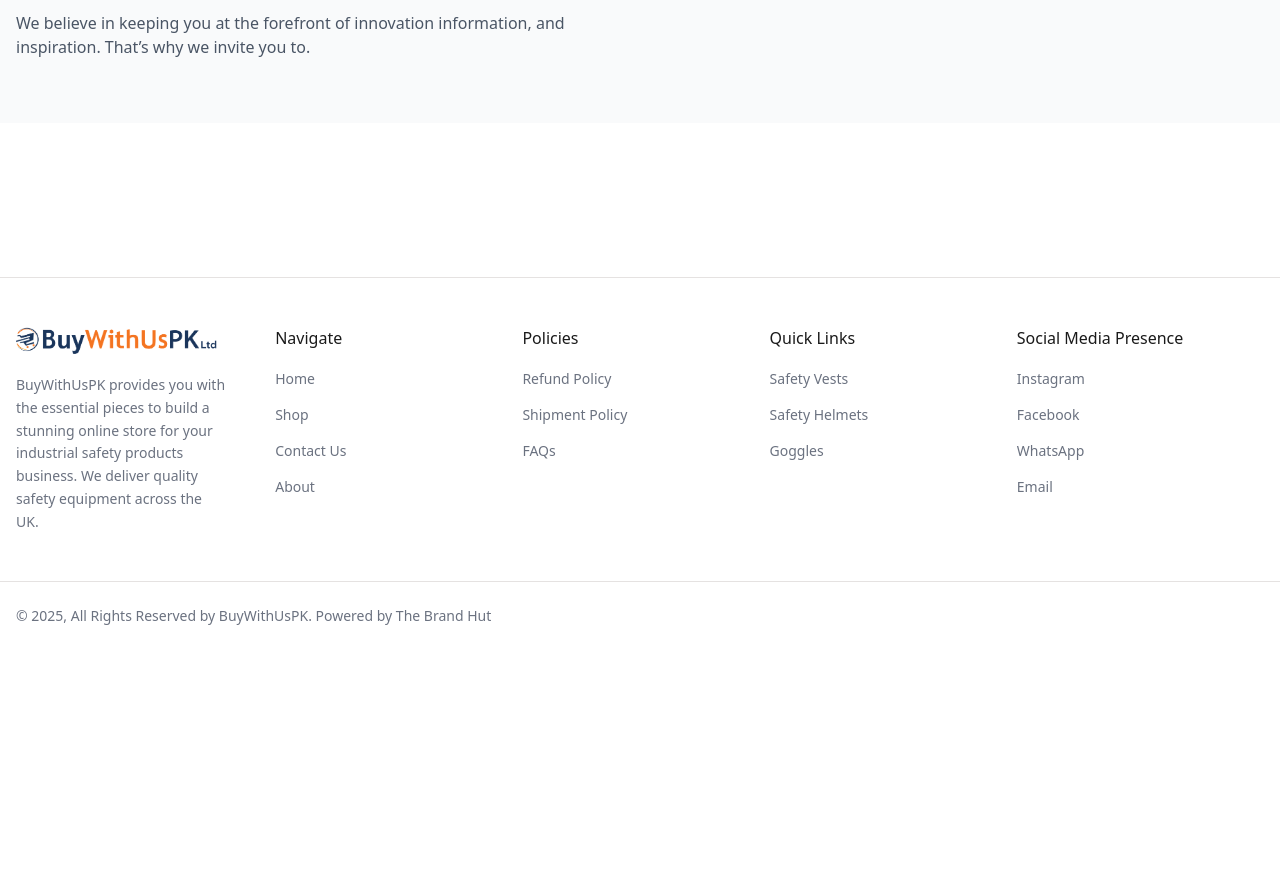
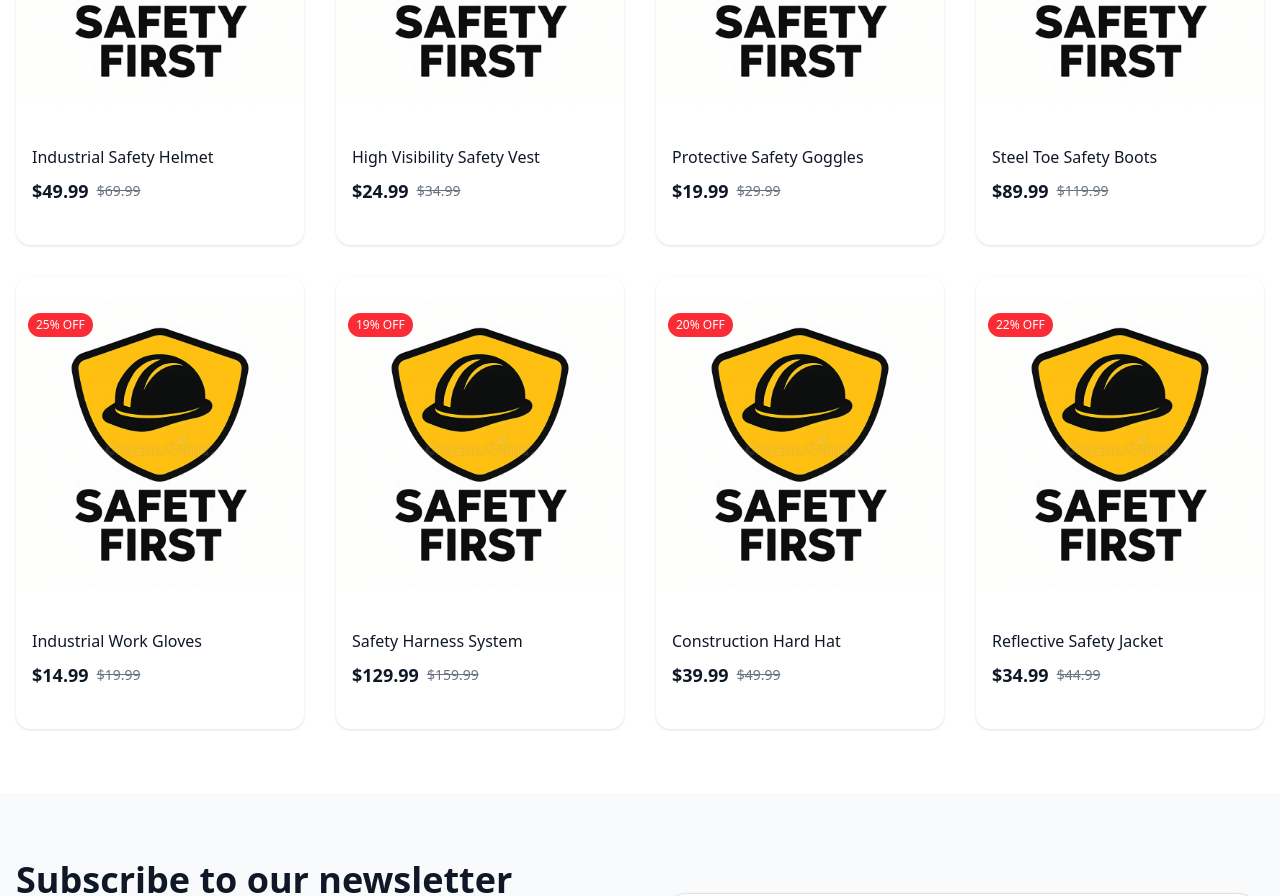
Before and after one commit to CodeBySheikhYahya/E-commerce, a Next.js app: page /products in a window 1280 px wide. Shown: the part 523-1419 px from the top of the page. Before the commit the page ends 1173 px from the top, so only its background shows below. Built offline with nearby package versions, Linux system fonts and the light colour scheme; a web font is replaced by a local one.

Commit message:
Add demo product data and display grid on products page
Introduces a DemoData.tsx file containing sample product data and updates the products page to render a grid of ProductCard components using this demo data. This enables visual testing and layout development for the shop section.

```diff
--- a/app/products/page.tsx
+++ b/app/products/page.tsx
@@ -1,6 +1,8 @@
 import Header from "../../components/Header";
 import Footer from "../../components/Footer";
 import NewsletterSection from "../../components/NewsletterSection";
+import ProductCard from "../../components/ProductCard";
+import { demoProducts } from "../../components/DemoData";
 
 export default function ProductsPage() {
   return (
@@ -10,6 +12,21 @@ export default function ProductsPage() {
         <section className="py-12 lg:py-16">
           <div className="max-w-7xl mx-auto px-4">
             <h1 className="section-heading">Shop</h1>
+
+            {/* Products Grid */}
+            <div className="grid grid-cols-1 sm:grid-cols-2 lg:grid-cols-3 xl:grid-cols-4 gap-6 lg:gap-8 mt-8">
+              {demoProducts.map((product) => (
+                <ProductCard
+                  key={product.id}
+                  id={product.id}
+                  name={product.name}
+                  price={product.price}
+                  image={product.image}
+                  originalPrice={product.originalPrice}
+                  discount={product.discount}
+                />
+              ))}
+            </div>
           </div>
         </section>
         <NewsletterSection />
--- /dev/null
+++ b/components/DemoData.tsx
@@ -0,0 +1,95 @@
+export interface Product {
+  id: string;
+  name: string;
+  price: string;
+  image: string;
+  originalPrice?: string;
+  discount?: string;
+  category?: string;
+  isNew?: boolean;
+}
+
+export const demoProducts: Product[] = [
+  {
+    id: "1",
+    name: "Industrial Safety Helmet",
+    price: "$49.99",
+    image: "/sa.webp",
+    originalPrice: "$69.99",
+    discount: "29% OFF",
+    category: "Safety Helmets",
+    isNew: false
+  },
+  {
+    id: "2",
+    name: "High Visibility Safety Vest",
+    price: "$24.99",
+    image: "/sa.webp",
+    originalPrice: "$34.99",
+    discount: "29% OFF",
+    category: "Safety Vests",
+    isNew: false
+  },
+  {
+    id: "3",
+    name: "Protective Safety Goggles",
+    price: "$19.99",
+    image: "/sa.webp",
+    originalPrice: "$29.99",
+    discount: "33% OFF",
+    category: "Goggles",
+    isNew: true
+  },
+  {
+    id: "4",
+    name: "Steel Toe Safety Boots",
+    price: "$89.99",
+    image: "/sa.webp",
+    originalPrice: "$119.99",
+    discount: "25% OFF",
+    category: "Safety Shoes",
+    isNew: false
+  },
+  {
+    id: "5",
+    name: "Industrial Work Gloves",
+    price: "$14.99",
+    image: "/sa.webp",
+    originalPrice: "$19.99",
+    discount: "25% OFF",
+    category: "Safety Gloves",
+    isNew: false
+  },
+  {
+    id: "6",
+    name: "Safety Harness System",
+    price: "$129.99",
+    image: "/sa.webp",
+    originalPrice: "$159.99",
+    discount: "19% OFF",
+    category: "Safety Harness",
+    isNew: true
+  },
+  {
+    id: "7",
+    name: "Construction Hard Hat",
+    price: "$39.99",
+    image: "/sa.webp",
+    originalPrice: "$49.99",
+    discount: "20% OFF",
+    category: "Safety Helmets",
+    isNew: false
+  },
+  {
+    id: "8",
+    name: "Reflective Safety Jacket",
+    price: "$34.99",
+    image: "/sa.webp",
+    originalPrice: "$44.99",
+    discount: "22% OFF",
+    category: "Safety Vests",
+    isNew: false
+  }
+];
+
+export default demoProducts;
```
